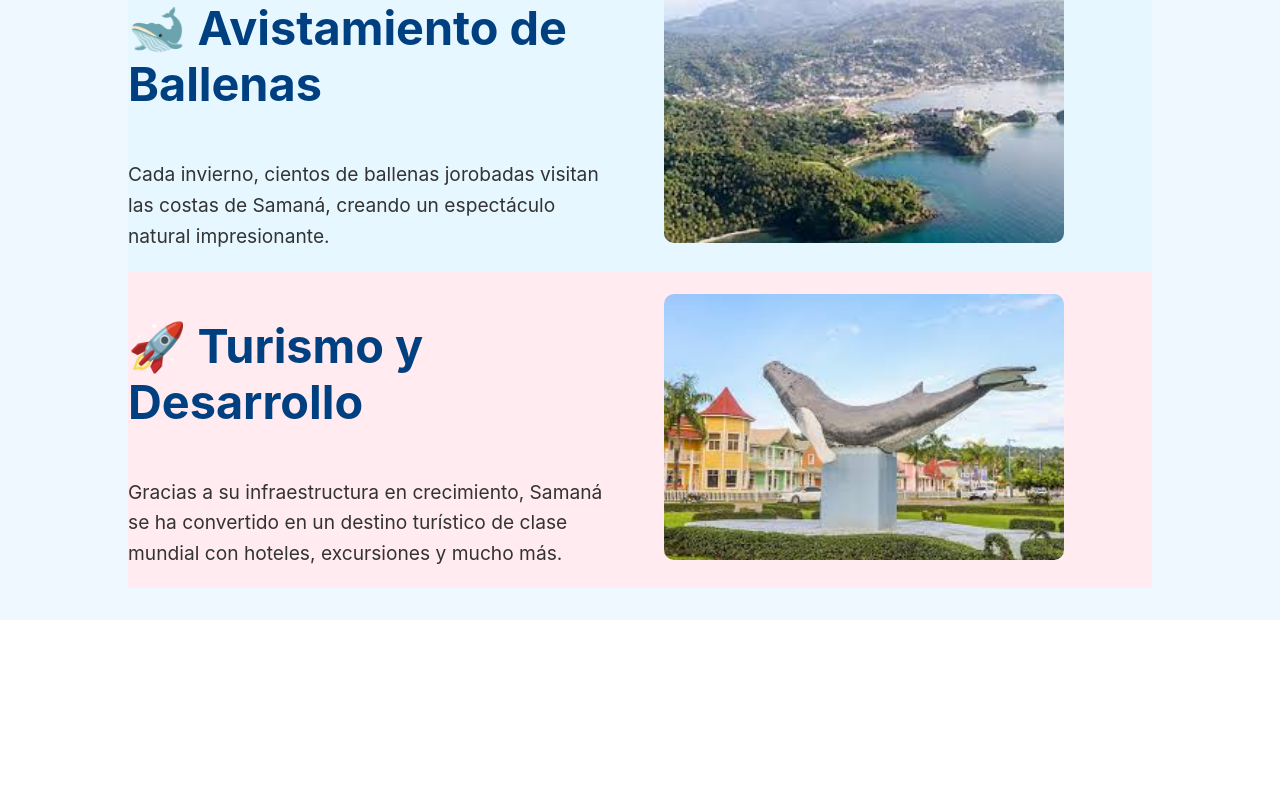
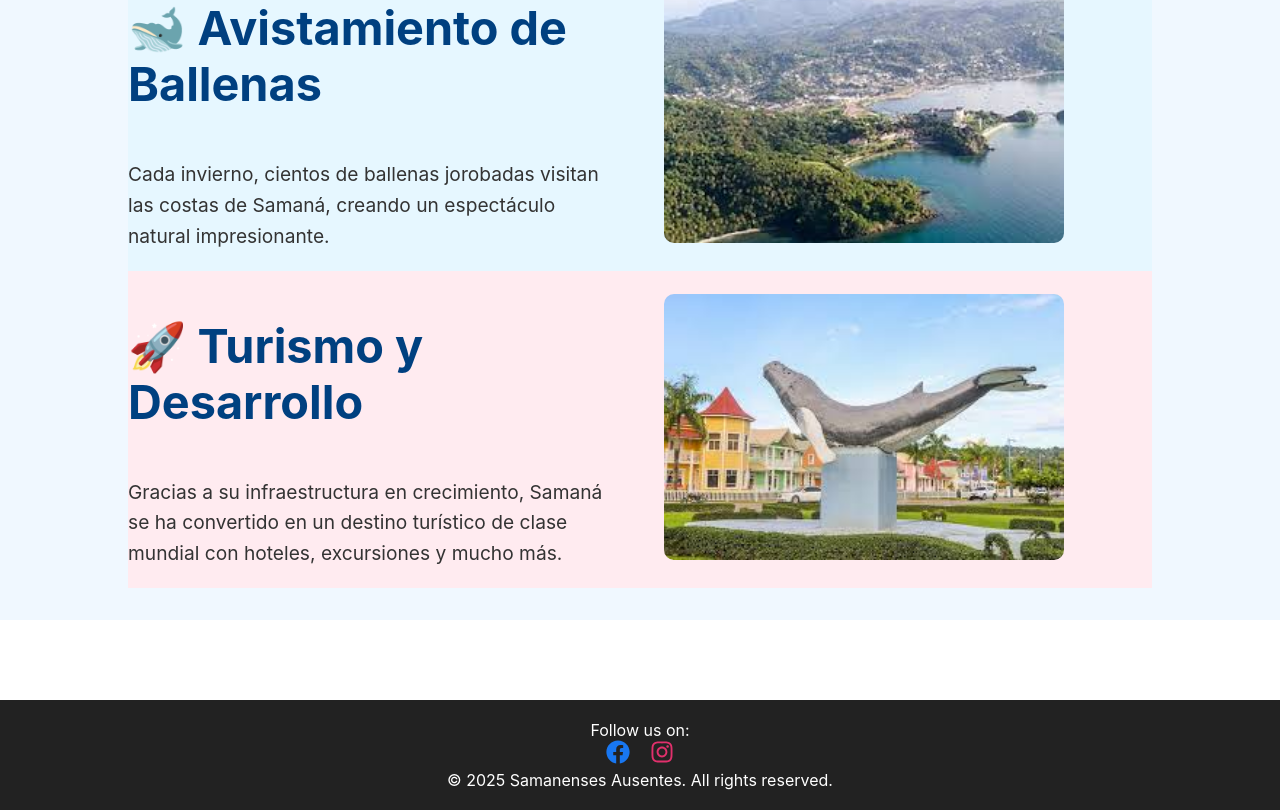
Before and after one commit to elyami600/samanaausentesapp, a React (Create React App) app: page / in a window 1280 px wide. Shown: the part 1614-2424 px from the top of the page. Before the commit the page ends 2314 px from the top, so only its background shows below. Built offline with nearby package versions, Linux system fonts and the light colour scheme.

Commit message:
Fixed footer

```diff
--- a/src/App.js
+++ b/src/App.js
@@ -4,6 +4,7 @@ import NavigationBar from "./NavigationBar";
 import Home from "./Home";
 import About from "./About";
 import Event from "./Event";
+import Footer from "./Footer";
 
 function App() {
   return (
@@ -14,6 +15,7 @@ function App() {
         <Route path="/about" element={<About />} />
         <Route path="/event" element={<Event />} />
       </Routes>
+      <Footer />
     </Router>
   );
 }
```
